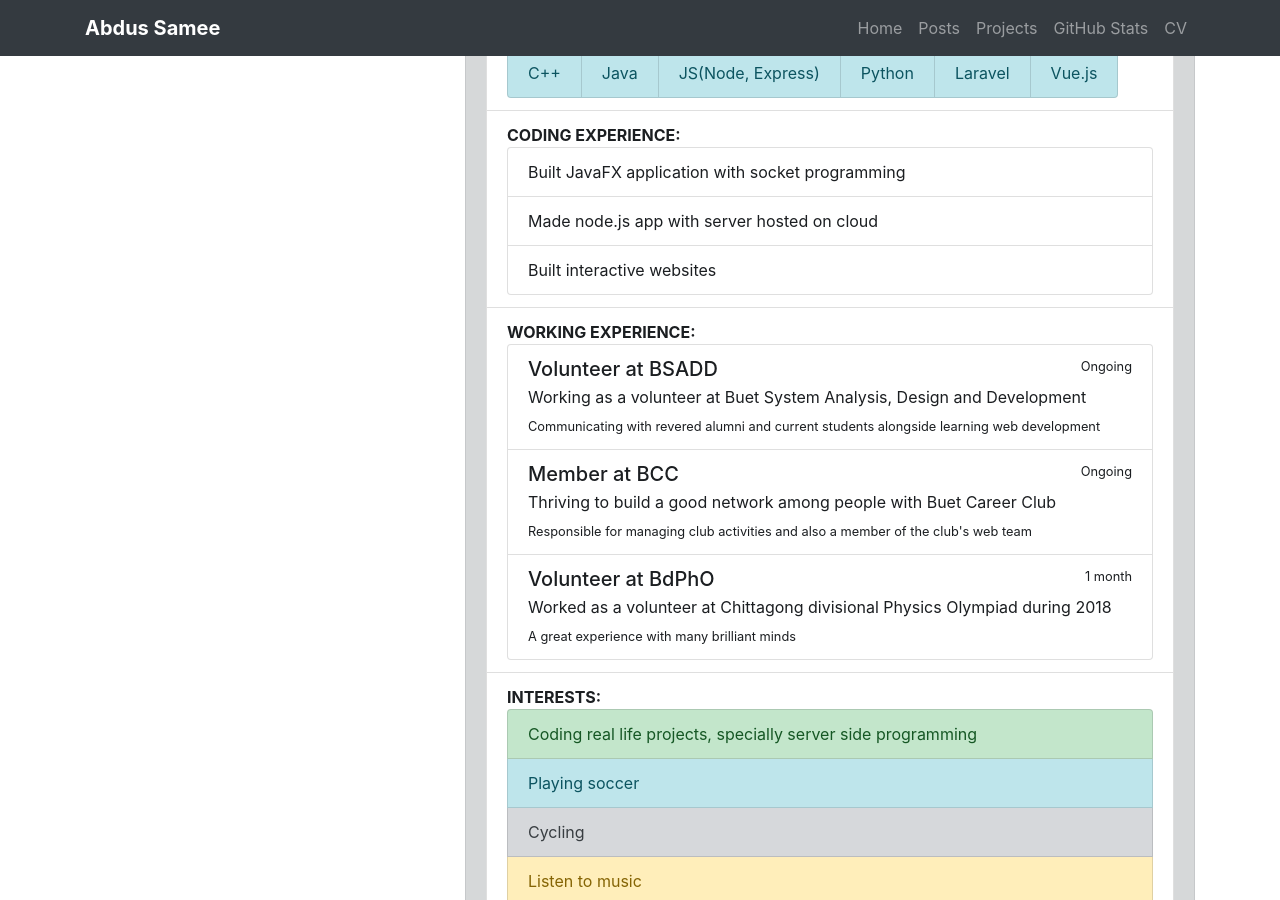
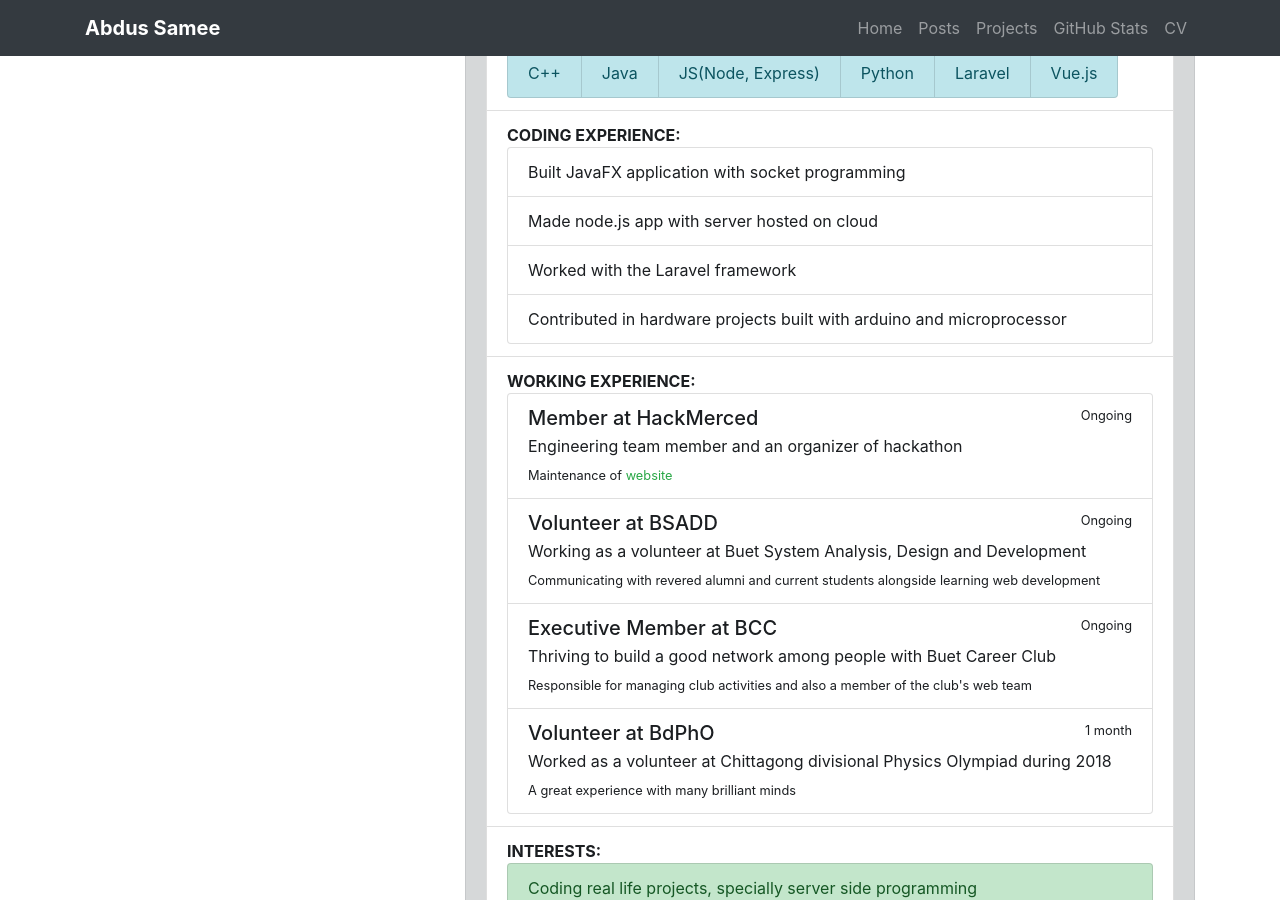
Before and after one commit to Abdus-Samee/portfolio, a Jekyll site: the page built from list/cv.md, in a window 1280 px wide and 900 px high, scrolled down 541 px. Built offline with Jekyll 4.4.1, drawn with Linux system fonts in a browser that asks for light colours.

Commit message:
Update cv.md

```diff
--- a/list/cv.md
+++ b/list/cv.md
@@ -46,11 +46,20 @@
       <ul class="list-group">
         <li class="list-group-item">Built JavaFX application with socket programming</li>
         <li class="list-group-item">Made node.js app with server hosted on cloud</li>
-        <li class="list-group-item">Built interactive websites</li>
+        <li class="list-group-item">Worked with the Laravel framework</li>
+        <li class="list-group-item">Contributed in hardware projects built with arduino and microprocessor</li>
       </ul>
     </li>
     <li class="list-group-item"><b>WORKING EXPERIENCE:</b>
       <div class="list-group">
+        <div class="list-group-item">
+          <div class="d-flex w-100 justify-content-between">
+            <h5 class="mb-1">Member at HackMerced</h5>
+            <small>Ongoing</small>
+          </div>
+          <p class="mb-1">Engineering team member and an organizer of hackathon</p>
+          <small>Maintenance of <a target="_blank" href="https://hackmerced.com/">website</a></small>
+        </div>
         <div class="list-group-item">
           <div class="d-flex w-100 justify-content-between">
             <h5 class="mb-1">Volunteer at BSADD</h5>
@@ -61,7 +70,7 @@
         </div>
         <div class="list-group-item">
           <div class="d-flex w-100 justify-content-between">
-            <h5 class="mb-1">Member at BCC</h5>
+            <h5 class="mb-1">Executive Member at BCC</h5>
             <small>Ongoing</small>
           </div>
           <p class="mb-1">Thriving to build a good network among people with Buet Career Club</p>
```
